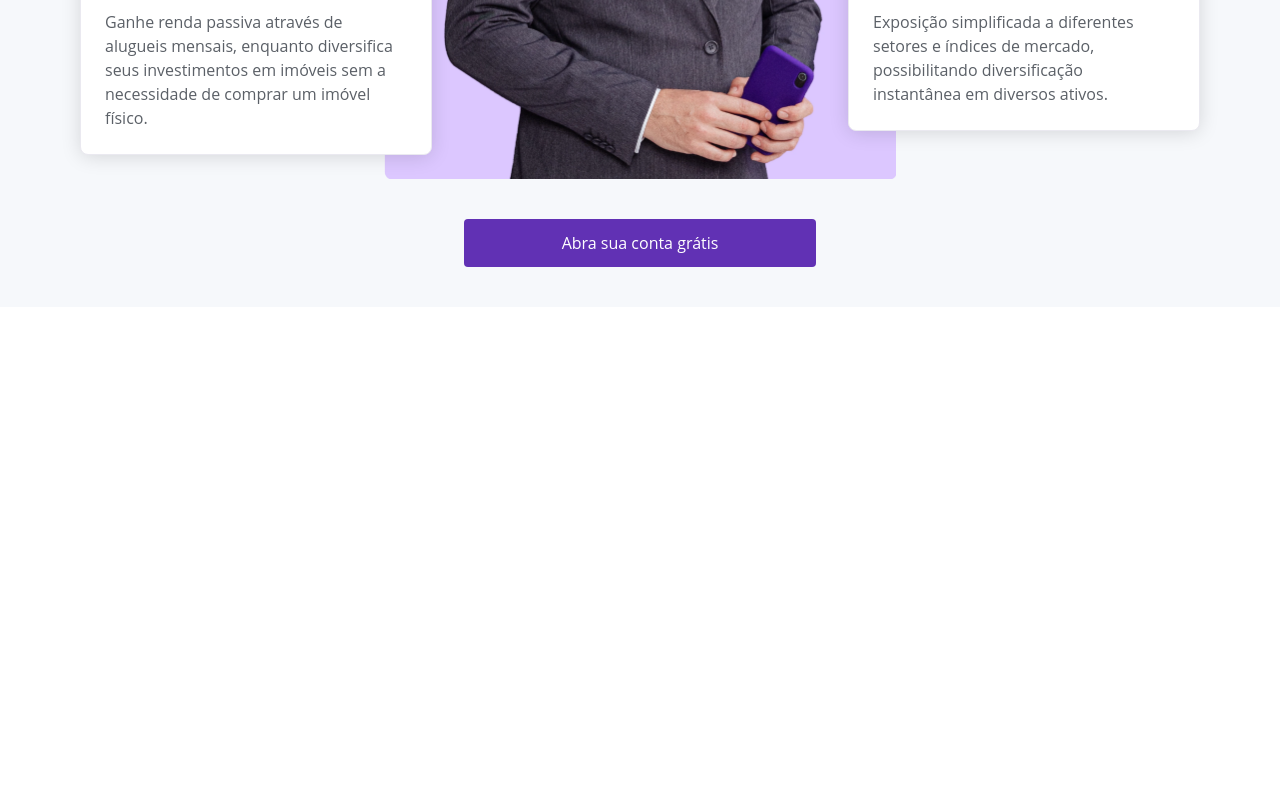
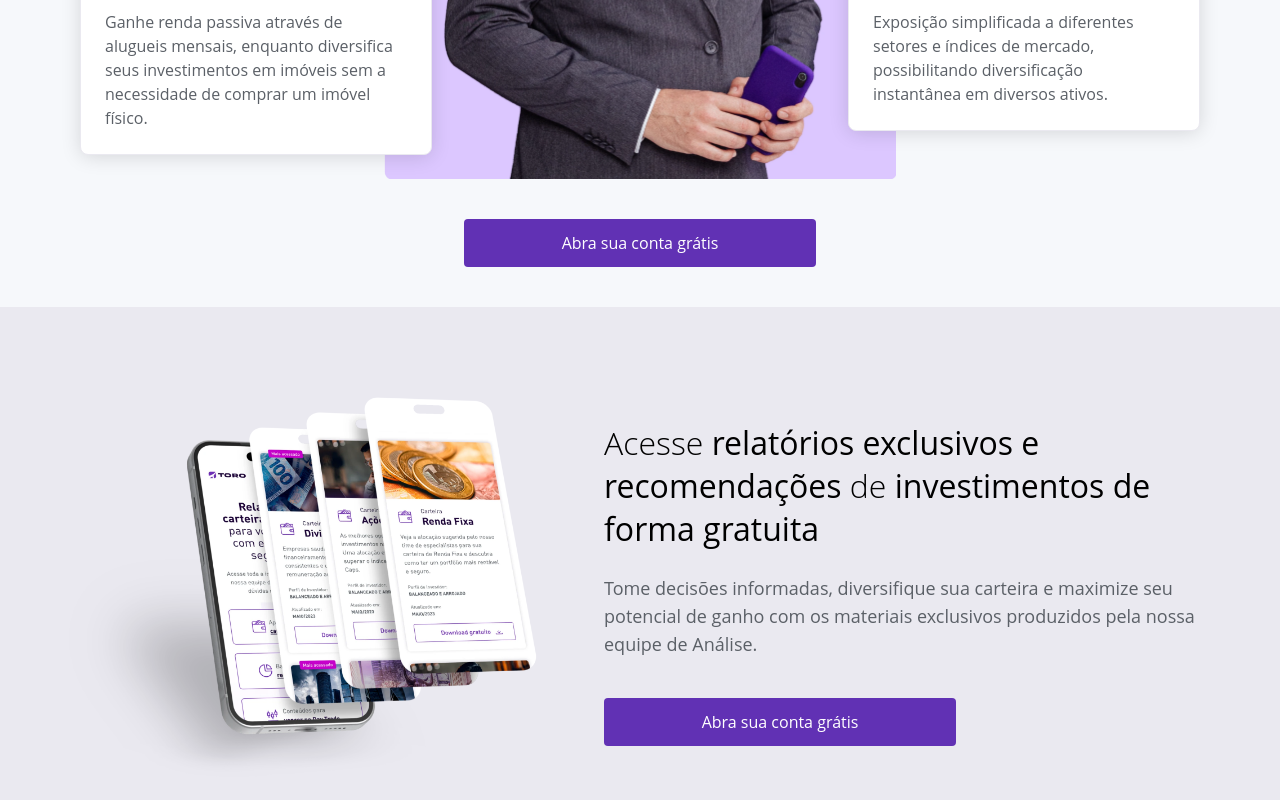
Before and after one commit to lhneves/luiz_doretto_toro, a Next.js app: page / in a window 1280 px wide. Shown: the part 1227-2027 px from the top of the page. Before the commit the page ends 1534 px from the top, so only its background shows below. Built offline with nearby package versions, Linux system fonts and the light colour scheme.

Commit message:
feat: create footer section and add it to page

```diff
--- a/src/pages/index.tsx
+++ b/src/pages/index.tsx
@@ -1,3 +1,4 @@
+import FooterSection from '@/resources/Sections/FooterSection';
 import HeroSection from '@/resources/Sections/HeroSection';
 import MainSection from '@/resources/Sections/MainSection';
 
@@ -6,6 +7,7 @@ export default function Home() {
     <>
       <HeroSection />
       <MainSection />
+      <FooterSection />
     </>
   );
 }
--- /dev/null
+++ b/src/resources/Sections/FooterSection/index.tsx
@@ -0,0 +1,49 @@
+import React from 'react';
+import Image from 'next/image';
+
+import PhoneMockup from '@/assets/images/phone_screen_mockup.webp';
+
+import Button from '@/resources/Button';
+
+import { tv } from 'tailwind-variants';
+
+const footerSection = tv({
+  slots: {
+    container: 'bg-gray-200',
+    subcontainer:
+      'flex flex-col items-center py-10 gap-10 w-full max-w-6xl mx-auto lg:flex-row-reverse lg:py-20 ',
+    infoWrapper: 'px-6 flex flex-col md:max-w-3xl lg:p-0',
+    title: 'font-thin text-3xl text-center mb-6 lg:text-start lg:text-4xl',
+    description: 'text-base text-gray-300 text-center mb-10 lg:text-start lg:text-lg',
+    button: 'w-full md:max-w-sm md:mx-auto lg:mx-0',
+  },
+});
+
+export default function FooterSection() {
+  const { container, subcontainer, infoWrapper, title, description, button } = footerSection();
+
+  return (
+    <section className={container()}>
+      <div className={subcontainer()}>
+        <div className={infoWrapper()}>
+          <h2 className={title()}>
+            Acesse <b>relatórios exclusivos e recomendações</b> de
+            <b> investimentos de forma gratuita</b>
+          </h2>
+          <p className={description()}>
+            Tome decisões informadas, diversifique sua carteira e maximize seu potencial de ganho
+            com os materiais exclusivos produzidos pela nossa equipe de Análise.
+          </p>
+          <Button label="Abra sua conta grátis" className={button()} />
+        </div>
+        <Image
+          src={PhoneMockup}
+          width={500}
+          placeholder="blur"
+          alt="Phone Mockup"
+          className="object-cover"
+        />
+      </div>
+    </section>
+  );
+}
```
